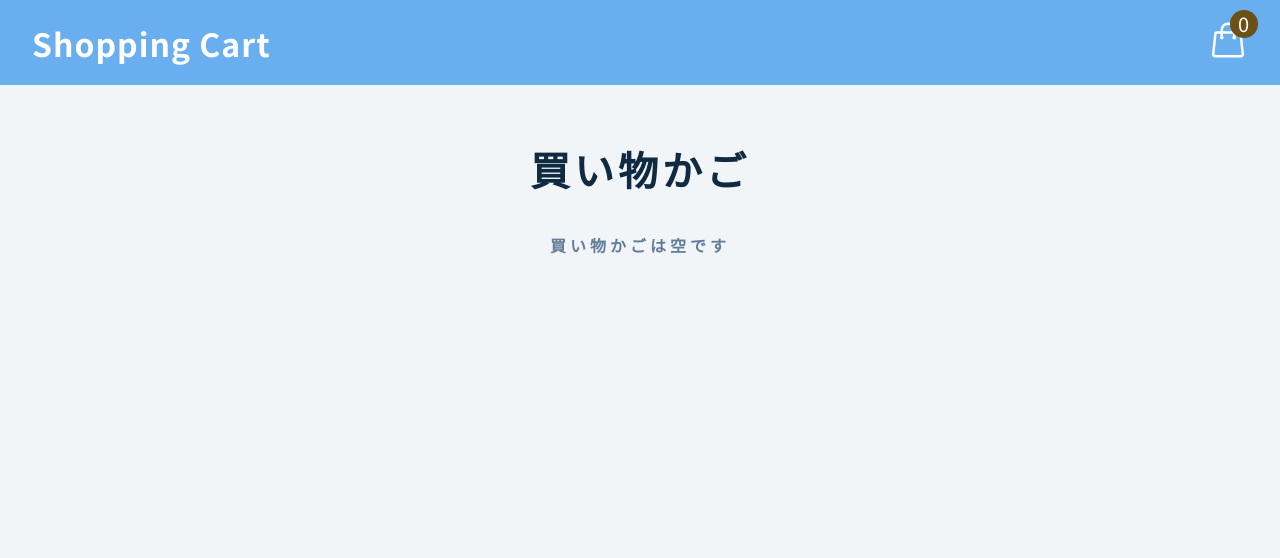
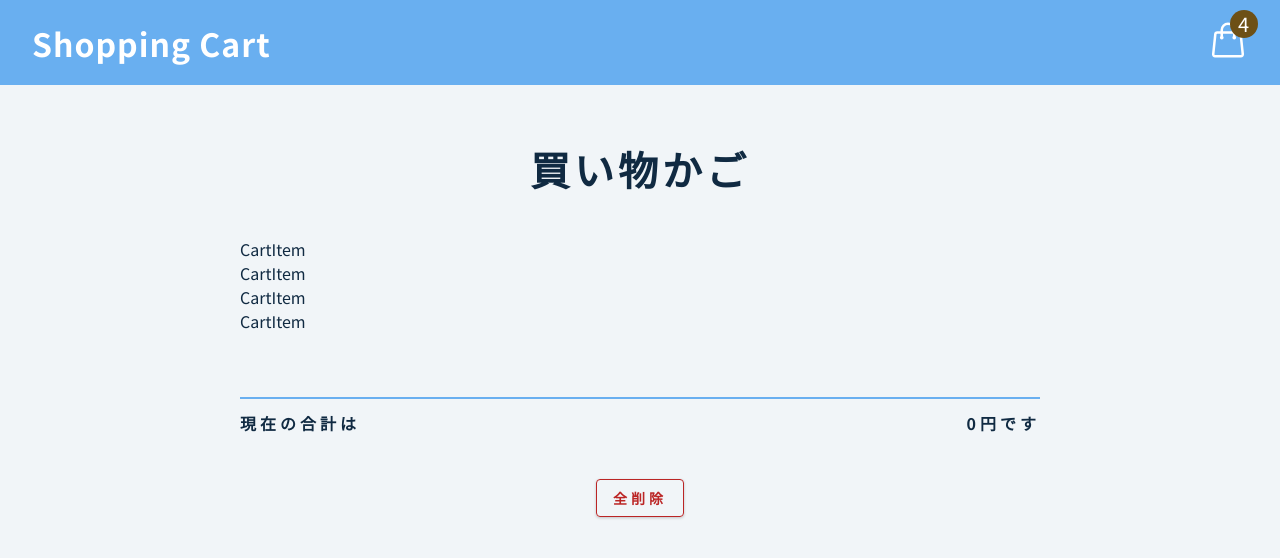
Before and after one commit to Kroro1208/redux_shopping_cart, a React (Create React App) app: page / in a window 1280 px wide. Shown: the top 558 px of the page. Built offline with nearby package versions, Linux system fonts and the light colour scheme.

Commit message:
カートアイテムのひな型作成、およびmap()でstoreから取得して画面表示させた

```diff
--- a/src/components/CartContainer.js
+++ b/src/components/CartContainer.js
@@ -1,8 +1,9 @@
 import React from 'react'
 import { useSelector } from 'react-redux'
+import CartItem from './CartItem'
 
 function CartContainer() {
-    const { amount } = useSelector((state) => state.cart)
+    const { amount, cartItems, total } = useSelector((state) => state.cart)
     if (amount < 1) {
         return (
             <section className='cart'>
@@ -13,6 +14,26 @@ function CartContainer() {
             </section>
         )
     }
+
+    return (
+        <section className='cart'>
+            <header>
+                <h2>買い物かご</h2>
+            </header>
+            <div>
+                {cartItems.map((item) => {
+                    return <CartItem key={item.id} />;
+                })}
+            </div>
+            <footer>
+                <hr />
+                <div className='cart-total'>
+                    <h4>現在の合計は<span>{total}円です</span></h4>
+                    <button className='btn clear-btn'>全削除</button>
+                </div>
+            </footer>
+        </section>
+    )
 }
 
 export default CartContainer
--- /dev/null
+++ b/src/components/CartItem.js
@@ -0,0 +1,9 @@
+import React from 'react'
+
+function CartItem() {
+    return (
+        <div>CartItem</div>
+    )
+}
+
+export default CartItem;
--- a/src/features/cart/CartSlice.js
+++ b/src/features/cart/CartSlice.js
@@ -3,7 +3,7 @@ import { cartItems } from "../../cartItems";
 
 const initialState = {
     cartItems: cartItems,
-    amount: 0,
+    amount: 4,
     total: 0
 };
 
@@ -13,4 +13,5 @@ const cartSlice = createSlice({
     reducers: {}
 });
 
-export default cartSlice.reducer; // reducersではないので注意
+export default cartSlice.reducer;
+// .reducerはcreateSlice()の値を元に生成されるreduce関数のこと。reducers:{}のことではないので注意
```
